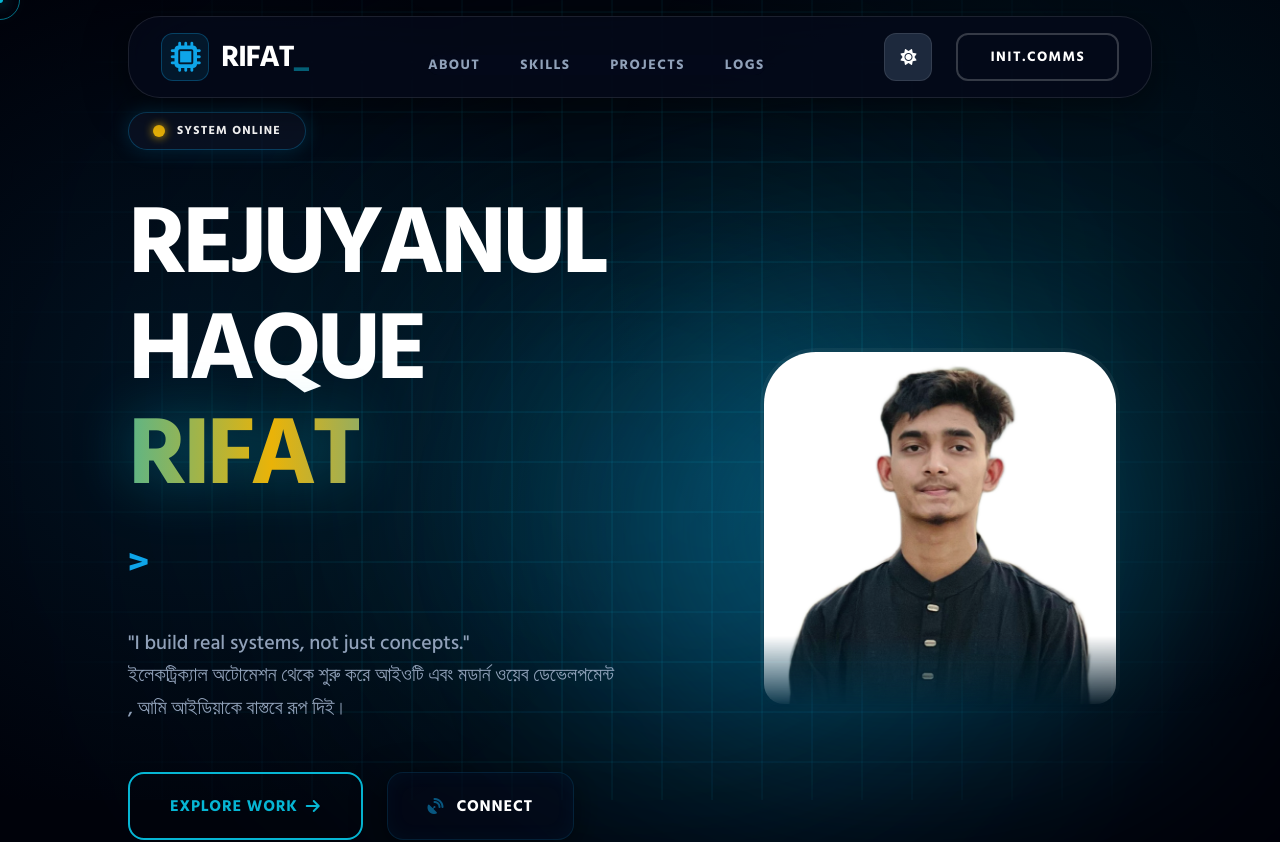
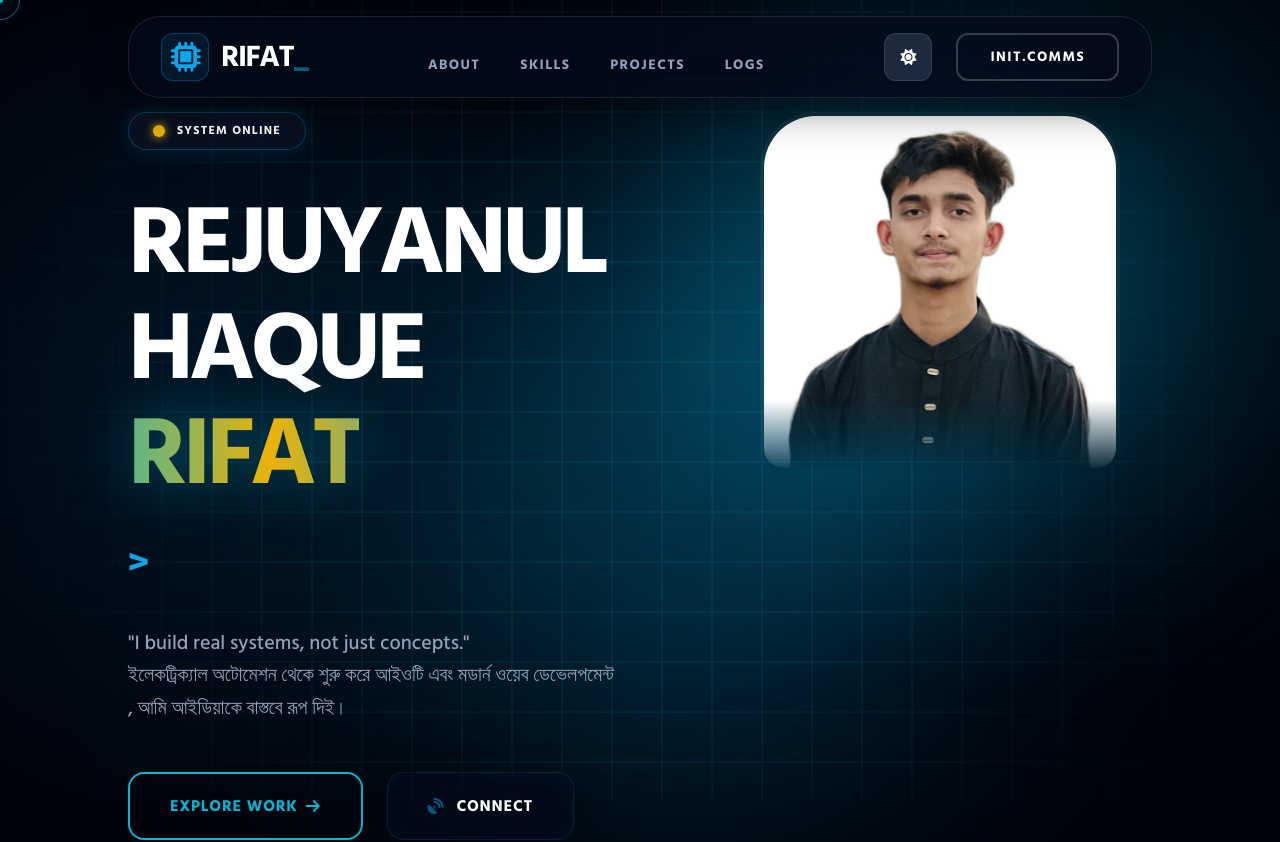
Before and after one commit to Rejuyanul-Haque-Rifat/Rejuyanul-Haque-Rifat, a Next.js app: page / in a window 1280 px wide. Shown: the top 842 px of the page. Built offline with nearby package versions, Linux system fonts and the light colour scheme.

Commit message:
Align hero image to top on desktop

```diff
--- a/src/app/[[...slug]]/page.jsx
+++ b/src/app/[[...slug]]/page.jsx
@@ -296,7 +296,7 @@ export default function App() {
         <div className="hidden md:block absolute top-1/4 right-1/4 w-[500px] h-[500px] bg-electric/20 rounded-full blur-[120px] animate-pulse mix-blend-multiply dark:mix-blend-screen pointer-events-none"></div>
         <div className="hidden md:block absolute bottom-1/4 left-1/4 w-[600px] h-[600px] bg-neon/10 rounded-full blur-[150px] animate-pulse delay-1000 mix-blend-multiply dark:mix-blend-screen pointer-events-none"></div>
 
-        <div className="max-w-5xl mx-auto grid lg:grid-cols-2 gap-10 lg:gap-12 items-center w-full mt-6 md:mt-0 relative z-10">
+        <div className="max-w-5xl mx-auto grid lg:grid-cols-2 gap-10 lg:gap-12 items-center lg:items-start w-full mt-6 md:mt-0 relative z-10">
           <div className="hero-reveal order-2 lg:order-1 text-center lg:text-left">
             <div className="inline-flex items-center gap-2 md:gap-3 px-4 py-2 md:px-6 md:py-2.5 rounded-full bg-white/60 dark:bg-slate-900/60 backdrop-blur-md border border-electric/30 shadow-[0_0_15px_rgba(14,165,233,0.1)] dark:shadow-[0_0_20px_rgba(14,165,233,0.2)] mx-auto lg:mx-0 mb-6 md:mb-10">
               <span className="relative flex h-2 w-2 md:h-3 md:w-3">
```
